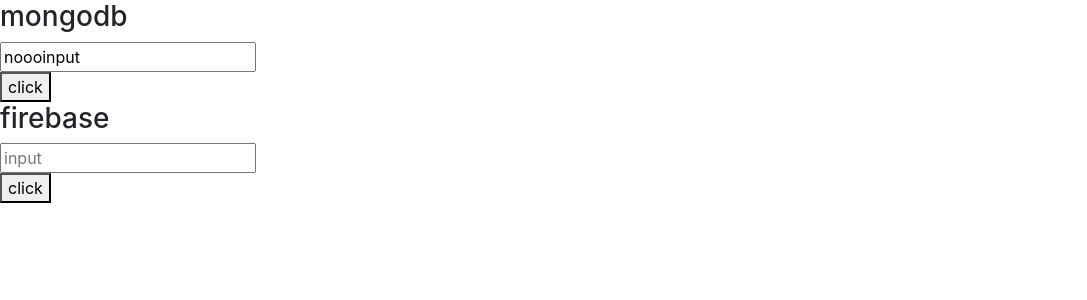
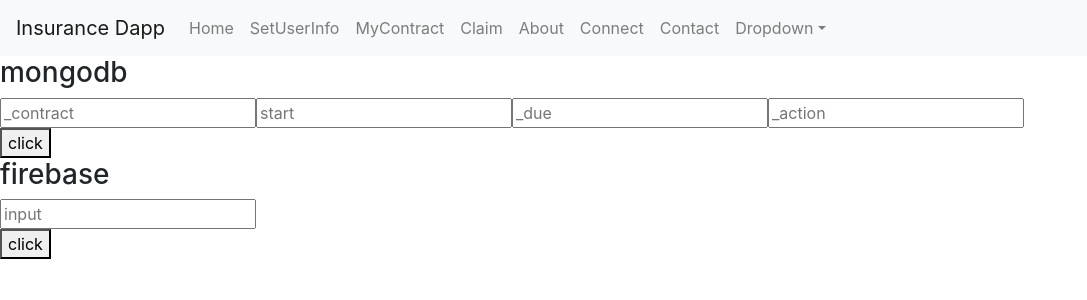
Before and after one commit to Chaoyuuu/InsuranceWeb, a React (Create React App) app in the folder client/: page /connect in a window 1280 px wide. Shown: the top 300 px of the page, without its empty margins (0-1087 px from the left). Built offline with nearby package versions, Linux system fonts and the light colour scheme.

Commit message:
query db done

```diff
--- a/client/src/App.js
+++ b/client/src/App.js
@@ -201,11 +201,6 @@
             <button type="button" className="btn btn-primary" onClick={this.handleSubmit }> Submit </button>
           </form>
 
-
-        {/* <button onClick={this.handleSubmit}>
-            Add #{this.state.items.length + 1}
-          </button> */}
-
         <SetValue a={this.state}/>
 
       </div>
--- a/client/src/Main.js
+++ b/client/src/Main.js
@@ -8,6 +8,7 @@
 import Connect from "./components/Connect.js";
 import App from './App'
 import Claim from "./components/Claim.js";
+import MyContract from "./components/MyContract.js";
 
 
 // import Navigation from "./components/Navigation.js"
@@ -23,6 +24,7 @@
 
             <Route path="/" component={Home} exact />
             <Route path="/App" component={App} />
+            <Route path="/MyContract" component={MyContract} />
             <Route path="/Claim" component={Claim} />
             <Route path="/about" component={About}  />
             <Route path="/connect" component={Connect}  />
@@ -32,23 +34,6 @@
         </div>
       </BrowserRouter>
 
-      {/* <div className="container">
-        <nav className="navbar navbar-dark fixed-top bg-dark flex-md-nowrap p-0 shadow">
-          <a className="navbar-brand col-sm-3 col-md-2 mr-0" href="https://github.com/Chaoyuuu/InsuranceWeb" target="_blank">BlockChain Dapp | Insurance Web</a>
-          <ul className="navbar-nav px-3">
-            <li className="nav-item text-nowrap d-none d-sm-none d-sm-block">
-              <small><a className="nav-link" href="#"></a></small>
-            </li>
-          </ul>
-        </nav>
-        <div className="container-fluid">
-          <div className="row">
-            <main role="main" className="col-lg-12 d-flex justify-content-center">
-            <h2>hiii</h2>
-            </main>
-          </div>
-        </div>
-        </div> */}
 
         </div>
 
--- a/client/src/components/Connect.js
+++ b/client/src/components/Connect.js
@@ -1,40 +1,41 @@
 import React, { Component } from "react";
 import axios from 'axios';
-
-// const decRef = firestore.doc()
-// const outputHeader = document.querySelector("Name");
+import NavBar from "./NavBar.js"
 
 class Connect extends Component{
 
     constructor(props) {
         super(props);
-        this.state= {input:'noooinput'};
-        // this.state = {items:[], name:'', birth:'', ID:'', sDate:'', eDate:'' };
+        this.state= {
+            _contract: '',
+            _start: '',
+            _due: '',
+            _action: ''
+        };
         this.handleChange = this.handleChange.bind(this);
         this.handleSubmit = this.handleSubmit.bind(this);
     }
 
     handleChange(e) {
         //console.log(e.target.value)
-        this.setState({input: e.target.value})
+        this.setState({_contract: e.target.value})
+        this.setState({_start: e.target.value})
+        this.setState({_due: e.target.value})
+        this.setState({_action: e.target.value})
     }
 
     handleSubmit(e) {
         e.preventDefault();
 
-        console.log(`in hundlesubmit: ${this.state.input}`);
+        console.log(`in hundlesubmit: ${this.state._contract}`);
 
         const user = {
-            name: this.state.input,
+            // name: this.state.input,
+            _contract: this.state._contract,
+            _start: this.state._start,
+            _due: this.state._due,
+            _action: this.state._action,
         };
-
-        console.log(`const user: ${user.name}`);
-
-        /*
-        var headers = {
-                'Access-Control-Allow-Origin': '*',
-        };
-        */
 
         axios.post('http://localhost:5000/api/items', user)
             .then((req, res) => {
@@ -52,14 +53,33 @@
     render(){
         return (
             <div>
+                <NavBar/>
                 <h3> mongodb </h3>
                 <form className="form-horizontal" role="form">
                     <input
-                    label={"Name"}
-                    placeholder={"input"}
-
+                    label={"Contract"}
+                    name={"_contract"}
+                    placeholder={"_contract"}
                     onChange={this.handleChange}
-                    value={this.state.input}
+                    value={this.state._contract}
+                    />
+                    <input
+                    label={"Start"}
+                    placeholder={"start"}
+                    onChange={this.handleChange}
+                    value={this.state._start}
+                    />
+                    <input
+                    label={"Due"}
+                    placeholder={"_due"}
+                    onChange={this.handleChange}
+                    value={this.state._due}
+                    />
+                    <input
+                    label={"Action"}
+                    placeholder={"_action"}
+                    onChange={this.handleChange}
+                    value={this.state._action}
                     />
                 </form>
 
@@ -94,21 +114,8 @@
 
         console.log(`const user: ${user.name}`);
 
-
-        // axios.put('http://localhost:5000/api/items', user)
-        //     .then((req, res) => {
-        //         console.log('Successfully connected to db in put')
-        //         console.log(`Successfully connected to db in put ${req.data}`)
-        //         console.log(res)
-        //         // res.status(200).send(res)
-
-        //     })
-        //     .catch((err, res) => {
-        //         console.log(`Not connected to db in put${err}`)
-        //     });
-
         axios.get('http://localhost:5000/api/items')
-            .then((req, response) => {
+            .then(function(response) {
                 console.log('Successfully connected to db in get')
                 console.log(response)
                 // this.setState({item_table: res.data})
@@ -119,6 +126,18 @@
                 console.log(`Not connected to db in put${err}`)
             });
 
+        // axios.get('http://localhost:5000/api/items')
+        //     .then(function (response) {
+        //       // handle success
+        //       console.log(response.data);
+        //     })
+        //     .catch(function (error) {
+        //       // handle error
+        //       console.log(error);
+        //     })
+            // .finally(function () {
+            //   // always executed
+            // });
     }
 
     render(){
--- /dev/null
+++ b/client/src/components/MyContract.js
@@ -0,0 +1,137 @@
+import React, { Component } from "react";
+import axios from 'axios';
+import NavBar from "./NavBar.js"
+import getWeb3 from "../utils/getWeb3";
+import { Table, Container } from "react-bootstrap";
+
+
+class MyContract extends Component{
+
+    constructor(props) {
+        super(props)
+        this.state = {
+          storageValue: null,
+          web3: null,
+          accounts: null,
+        //   contract: null
+        }
+        // this.setContract = this.setContract.bind(this)
+    }
+
+      componentDidMount = async () => {
+        try {
+          // Get network provider and web3 instance.
+          const web3 = await getWeb3();
+
+          // Use web3 to get the user's accounts.
+          const accounts = await web3.eth.getAccounts();
+          console.log(`account ${accounts}`)
+
+          this.setState({ web3, accounts: accounts });
+
+        } catch (error) {
+          // Catch any errors for any of the above operations.
+          alert(
+            `Failed to load web3, accounts. Check console for details. in MyContract`,
+          );
+          console.error(error);
+        }
+      };
+
+    render(){
+        return (
+            <div>
+                <NavBar/>
+                <h2> MyContract addr = {this.state.accounts} </h2>
+                <GetContract a={this.state.accounts}/>
+            </div>
+        );
+    }
+};
+
+const SetTable = props => (
+    <tr>
+        {/* <td className={props.c._contract ? 'completed' : ''}>{props.todo.todo_description}</td>
+        <td className={props.c._start ? 'completed' : ''}>{props.todo.todo_responsible}</td>
+        <td className={props.c._due ? 'completed' : ''}>{props.todo.todo_priority}</td>
+        <td className={props.c._action ? 'completed' : ''}>{props.todo.todo_priority}</td>
+        <td>
+            <Link to={"/edit/"+props.todo._id}>Edit</Link>
+        </td> */}
+
+        <td>{props.c._contract}</td>
+        <td>{props.c._start}</td>
+        <td>{props.c._due}</td>
+        <td>{props.c._action}</td>
+        <td>link !!! </td>
+    </tr>
+)
+
+class GetContract extends Component{
+
+    constructor(props) {
+        super(props);
+        this.state = {
+            my_Constrat:[],
+            addr: this.props.a
+        }
+    }
+
+    componentDidMount = async () => {
+        axios.get('http://localhost:5000/api/items/'+this.state.addr)
+            .then(function(response) {
+                console.log('Successfully connected to db in get didmount')
+                console.log(response)
+                this.setState({my_Constrat: response.data})
+                // console.log(`Successfully connected to db in get ${res.data}`)
+
+            })
+            .catch((err, res) => {
+                console.log(`Not connected to db in put${err}`)
+            });
+    }
+
+    componentDidUpdate() {
+        axios.get('http://localhost:5000/api/items/'+this.state.addr)
+        .then(function(response) {
+            console.log('Successfully connected to db in get didupdate')
+            console.log(response)
+            this.setState({my_Constrat: response.data})
+        })
+        .catch(function (error) {
+            console.log(error);
+        })
+    }
+
+    ContractList() {
+        return this.state.my_Constrat.map(function(currentList, i) {
+            return <SetTable c={currentList} key={i} />;
+        });
+    }
+
+    render(){
+        return (
+            <div>
+                <h3> MyContract </h3>
+                <Container>
+                    <Table striped bordered hover>
+                        <thead>
+                            <tr>
+                                {/* <th>#</th> */}
+                                <th>My Contract</th>
+                                <th>Start Date</th>
+                                <th>Due Date</th>
+                                <th>Action</th>
+                            </tr>
+                        </thead>
+                        <tbody>
+                            { this.ContractList() }
+                        </tbody>
+                    </Table>
+                </Container>
+            </div>
+        );
+    }
+};
+
+export default MyContract;
--- /dev/null
+++ b/client/src/components/NavBar.js
@@ -0,0 +1,35 @@
+import React, { Component } from "react";
+import { Navbar, Nav, NavDropdown} from "react-bootstrap";
+
+class NavBar extends Component {
+    render() {
+        return (
+            <div>
+                <Navbar bg="light" expand="lg">
+                <Navbar.Brand href="https://github.com/Chaoyuuu/InsuranceWeb">Insurance Dapp</Navbar.Brand>
+                <Navbar.Toggle aria-controls="basic-navbar-nav" />
+                <Navbar.Collapse id="basic-navbar-nav">
+                    <Nav className="mr-auto mt-2 mt-lg-0">
+                    <Nav.Link href="/">Home</Nav.Link>
+                    <Nav.Link href="/App">SetUserInfo</Nav.Link>
+                    <Nav.Link href="/MyContract">MyContract</Nav.Link>
+                    <Nav.Link href="/Claim">Claim</Nav.Link>
+                    <Nav.Link href="/About">About</Nav.Link>
+                    <Nav.Link href="/Connect DB">Connect</Nav.Link>
+                    <Nav.Link href="/Contact">Contact</Nav.Link>
+                    <NavDropdown title="Dropdown" id="basic-nav-dropdown">
+                        <NavDropdown.Item href="#action/3.1">Action</NavDropdown.Item>
+                        <NavDropdown.Item href="#action/3.2">Another action</NavDropdown.Item>
+                        <NavDropdown.Item href="#action/3.3">Something</NavDropdown.Item>
+                        <NavDropdown.Divider />
+                        <NavDropdown.Item href="#action/3.4">Separated link</NavDropdown.Item>
+                    </NavDropdown>
+                    </Nav>
+                </Navbar.Collapse>
+                </Navbar>
+            </div>
+        );
+    }
+};
+
+export default NavBar;
```
Also changed, not shown: client/src/components/Home.js (+3 -26 lines), 2 other files (tests, documents, lock files or other folders).
